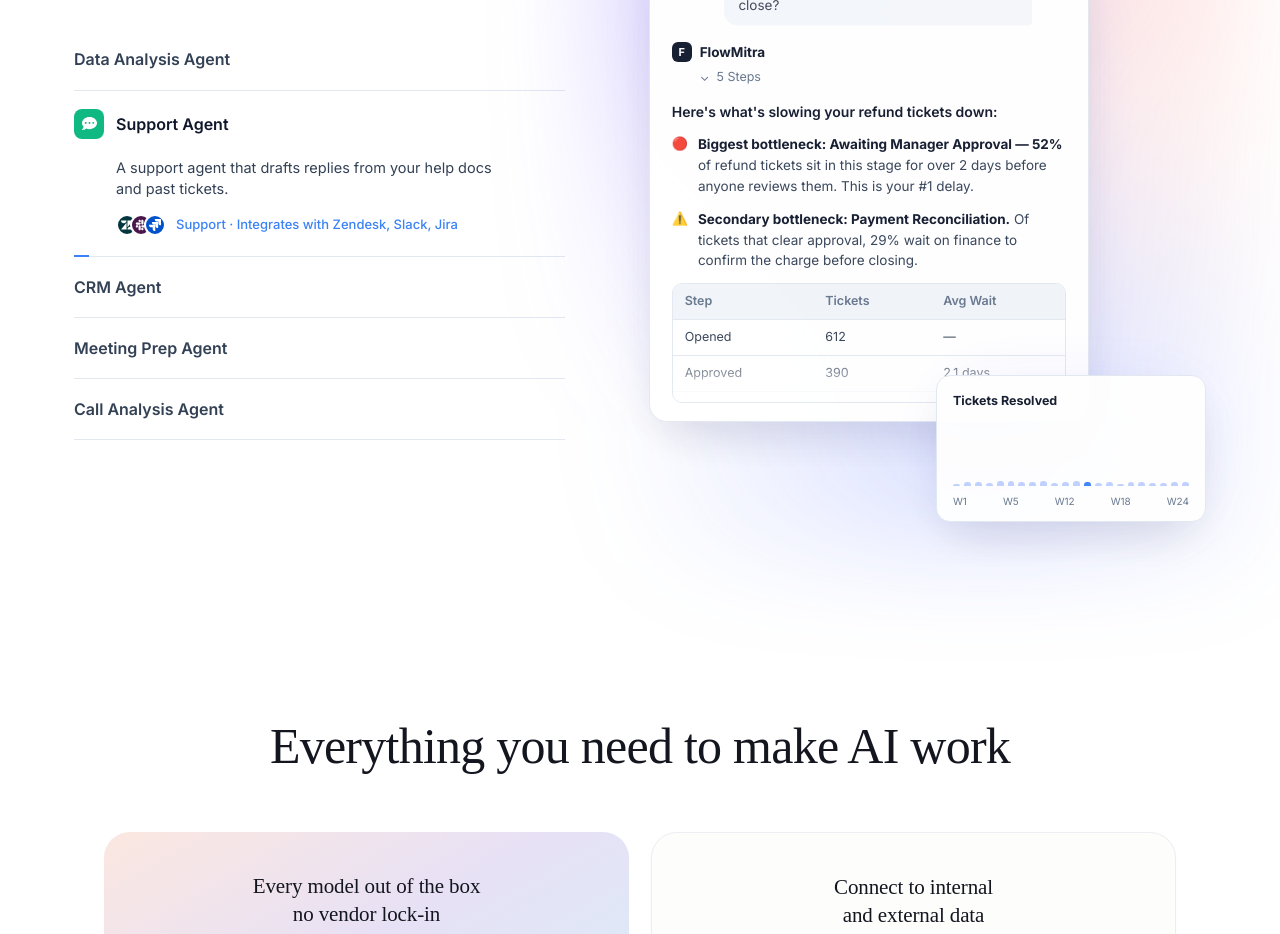
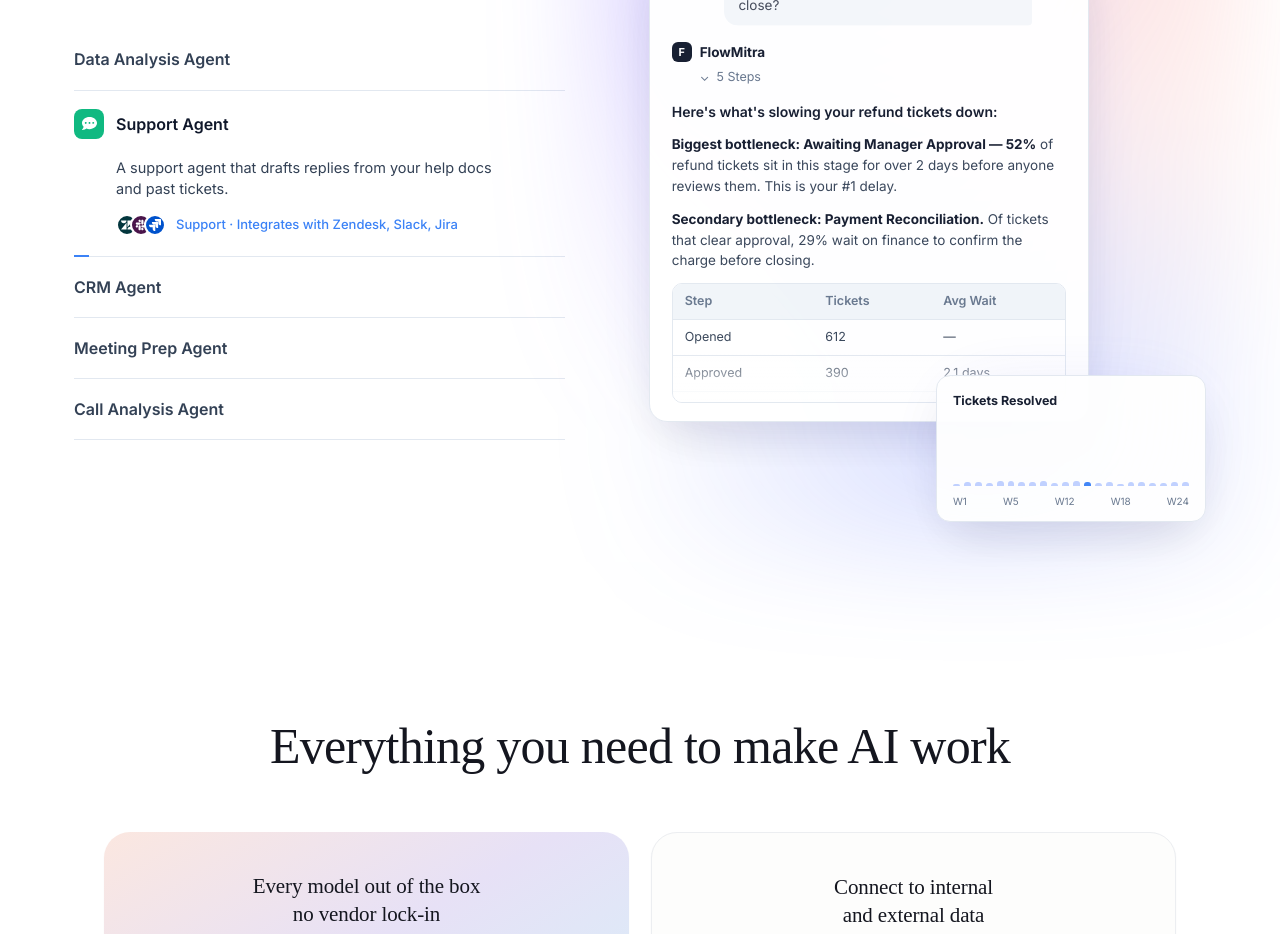
Before and after one commit to rahulchatmitra-coder/Workflow-mitra-faq, a React (Vite) app in the folder react-app/: page / in a window 1280 px wide. Shown: the part 1040-1974 px from the top of the page. Built offline with nearby package versions, Linux system fonts and the light colour scheme.

Commit message:
Update AgentsShowcase component and agentsShowcaseData to remove icons from callouts for cleaner presentation

```diff
--- a/react-app/src/components/AgentsShowcase.jsx
+++ b/react-app/src/components/AgentsShowcase.jsx
@@ -156,7 +156,7 @@ export default function AgentsShowcase() {
 
               {activeAgent.callouts.map((c, i) => (
                 <div key={i} className={`reveal callout ${!isSwitching ? 'show' : ''}`} style={getDelay(3 + i)}>
-                  <span className="callout-icon">{c.icon}</span>
+                  {c.icon && <span className="callout-icon">{c.icon}</span>}
                   <p><strong>{c.strong}</strong> {c.text}</p>
                 </div>
               ))}
--- a/react-app/src/data/agentsShowcaseData.jsx
+++ b/react-app/src/data/agentsShowcaseData.jsx
@@ -12,8 +12,8 @@ export const agentsShowcaseData = [
     question: 'Where are we losing people in the onboarding flow?',
     lead: "Here's where you're losing people:",
     callouts: [
-      { icon: '🔴', strong: 'Biggest drop-off: Dashboard → Attempted Integration — 46%', text: "of users who view the dashboard never try to connect an integration — that's 1,432 people falling off in a single step. This is problem #1." },
-      { icon: '⚠️', strong: 'Secondary drop-off: Attempted → Completed Integration.', text: "Of the users who try, 37% fail to finish. Combined, only 22% of signups make it through the integration step at all." }
+      { strong: 'Biggest drop-off: Dashboard → Attempted Integration — 46%', text: "of users who view the dashboard never try to connect an integration — that's 1,432 people falling off in a single step. This is problem #1." },
+      { strong: 'Secondary drop-off: Attempted → Completed Integration.', text: "Of the users who try, 37% fail to finish. Combined, only 22% of signups make it through the integration step at all." }
     ],
     table: {
       headers: ['Step', 'Users', 'Drop-off'],
@@ -40,8 +40,8 @@ export const agentsShowcaseData = [
     question: 'Why are refund tickets taking so long to close?',
     lead: "Here's what's slowing your refund tickets down:",
     callouts: [
-      { icon: '🔴', strong: 'Biggest bottleneck: Awaiting Manager Approval — 52%', text: "of refund tickets sit in this stage for over 2 days before anyone reviews them. This is your #1 delay." },
-      { icon: '⚠️', strong: 'Secondary bottleneck: Payment Reconciliation.', text: "Of tickets that clear approval, 29% wait on finance to confirm the charge before closing." }
+      { strong: 'Biggest bottleneck: Awaiting Manager Approval — 52%', text: "of refund tickets sit in this stage for over 2 days before anyone reviews them. This is your #1 delay." },
+      { strong: 'Secondary bottleneck: Payment Reconciliation.', text: "Of tickets that clear approval, 29% wait on finance to confirm the charge before closing." }
     ],
     table: {
       headers: ['Step', 'Tickets', 'Avg Wait'],
@@ -68,8 +68,8 @@ export const agentsShowcaseData = [
     question: 'Which deals are most likely to slip this quarter?',
     lead: "Here's where deals are at risk:",
     callouts: [
-      { icon: '🔴', strong: 'Highest risk: Proposal Sent → Negotiation — 41%', text: "of deals stall here past their expected close date, worth $48k in pipeline." },
-      { icon: '⚠️', strong: 'Secondary risk: Negotiation → Closed Won.', text: "26% of deals in negotiation go quiet for over 10 days before any follow-up." }
+      { strong: 'Highest risk: Proposal Sent → Negotiation — 41%', text: "of deals stall here past their expected close date, worth $48k in pipeline." },
+      { strong: 'Secondary risk: Negotiation → Closed Won.', text: "26% of deals in negotiation go quiet for over 10 days before any follow-up." }
     ],
     table: {
       headers: ['Stage', 'Deals', 'At Risk'],
@@ -96,8 +96,8 @@ export const agentsShowcaseData = [
     question: 'What should I know before my 3pm call with Meera?',
     lead: "Here's your briefing for the 3pm call:",
     callouts: [
-      { icon: '🔴', strong: 'Last touchpoint: 12 days ago.', text: "The account raised a pricing concern that was never formally closed — flag this early." },
-      { icon: '⚠️', strong: 'Open item: bulk export request.', text: "A feature request for bulk export is still marked pending from the last call." }
+      { strong: 'Last touchpoint: 12 days ago.', text: "The account raised a pricing concern that was never formally closed — flag this early." },
+      { strong: 'Open item: bulk export request.', text: "A feature request for bulk export is still marked pending from the last call." }
     ],
     table: {
       headers: ['Meeting', 'Date', 'Outcome'],
@@ -124,8 +124,8 @@ export const agentsShowcaseData = [
     question: 'Which support calls this week need a manager review?',
     lead: "Here are the calls flagged for review:",
     callouts: [
-      { icon: '🔴', strong: '3 calls scored below 40 sentiment,', text: "all involving the same billing issue repeated across customers." },
-      { icon: '⚠️', strong: '2 calls ran over 22 minutes', text: "with no resolution logged — likely candidates for a follow-up ticket." }
+      { strong: '3 calls scored below 40 sentiment,', text: "all involving the same billing issue repeated across customers." },
+      { strong: '2 calls ran over 22 minutes', text: "with no resolution logged — likely candidates for a follow-up ticket." }
     ],
     table: {
       headers: ['Call', 'Agent', 'Score'],
```
